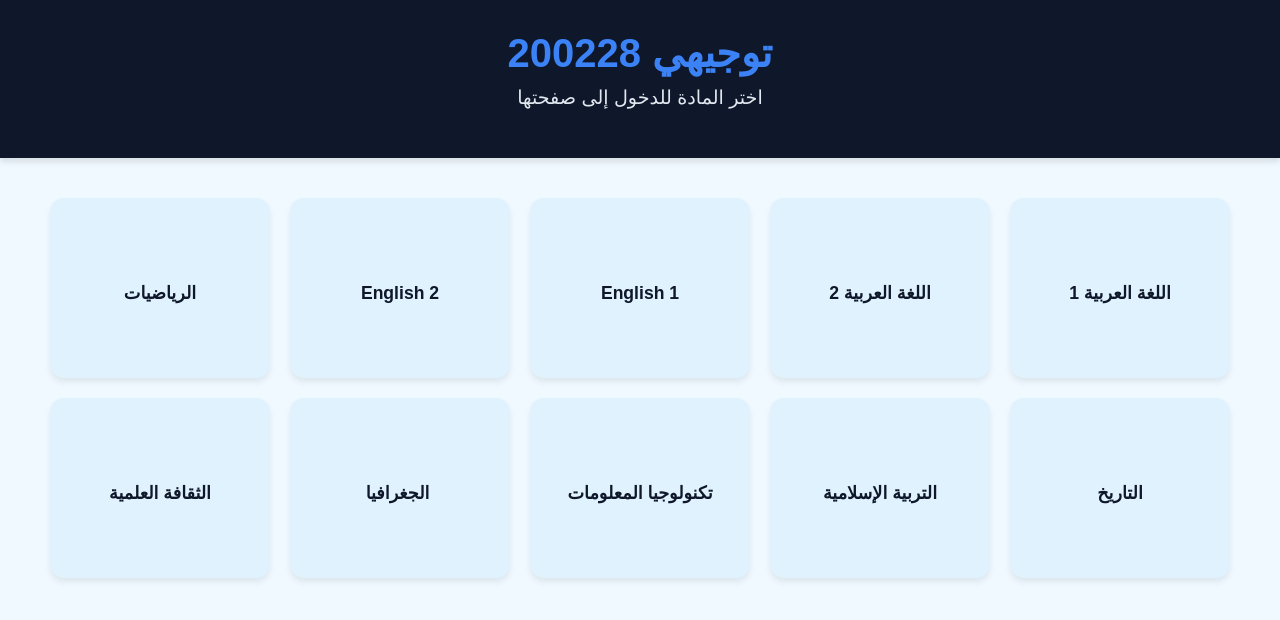
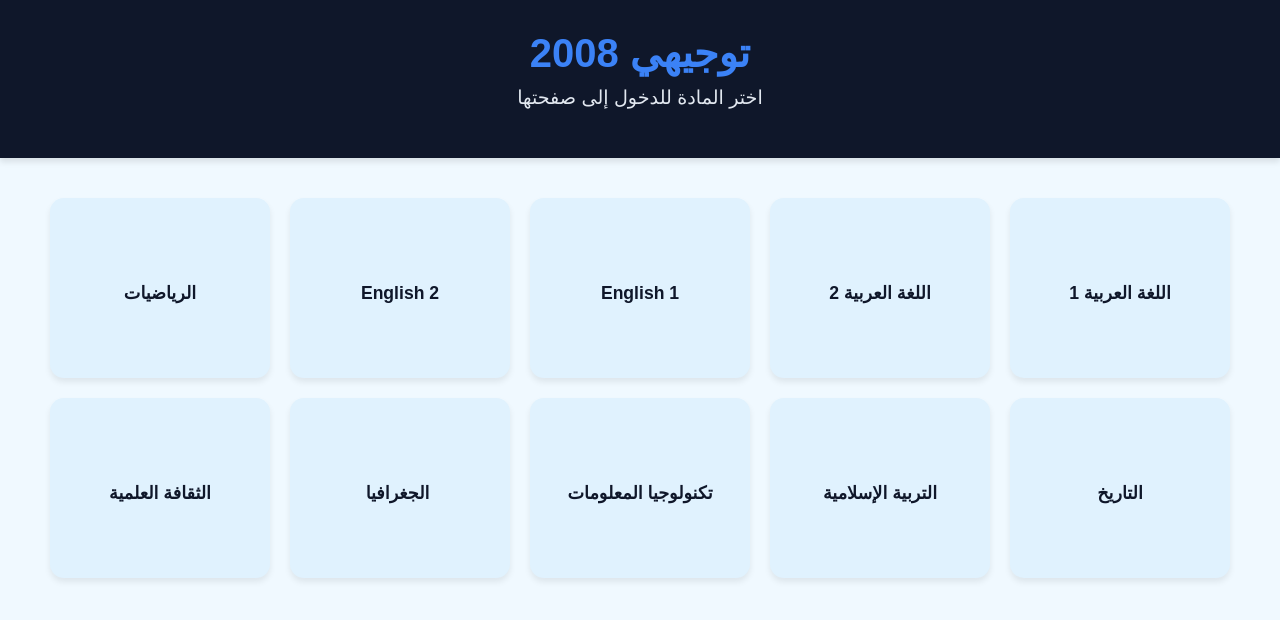
Before and after one commit to Anas-AlArdah/modified_site, a plain HTML site: page index.html in a window 1280 px wide. Drawn offline with Linux system fonts and the light colour scheme.

Commit message:
last edit

```diff
--- a/index.html
+++ b/index.html
@@ -8,7 +8,7 @@
 </head>
 <body>
     <header>
-        <h1>توجيهي 200228</h1>
+        <h1>توجيهي 2008</h1>
         <p>اختر المادة للدخول إلى صفحتها</p>
     </header>
 
```
